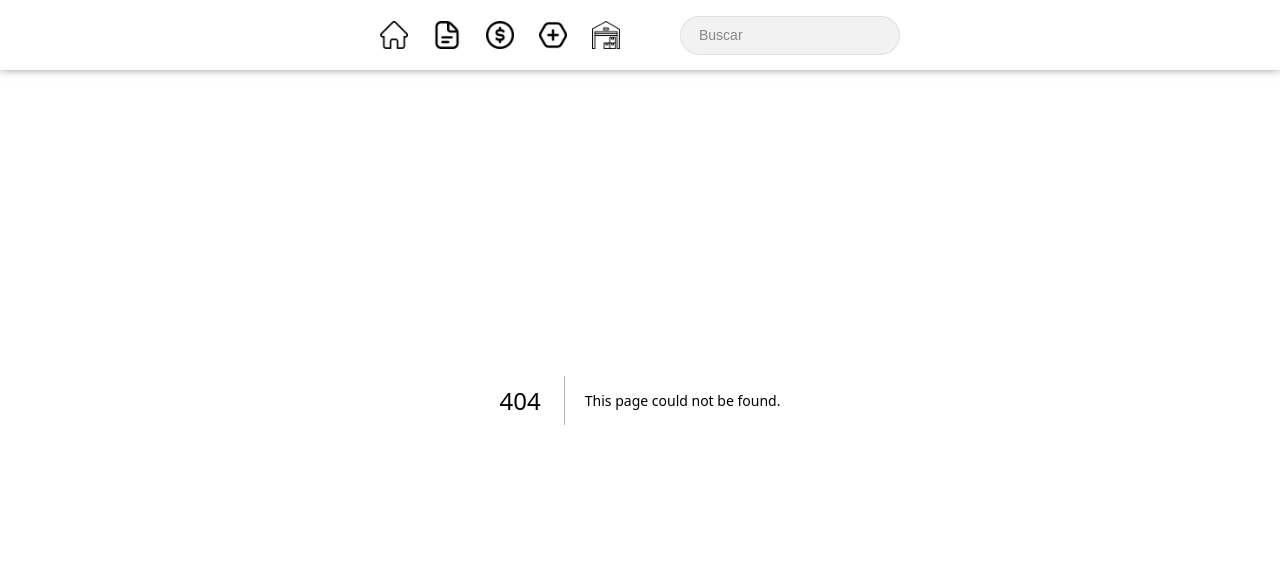
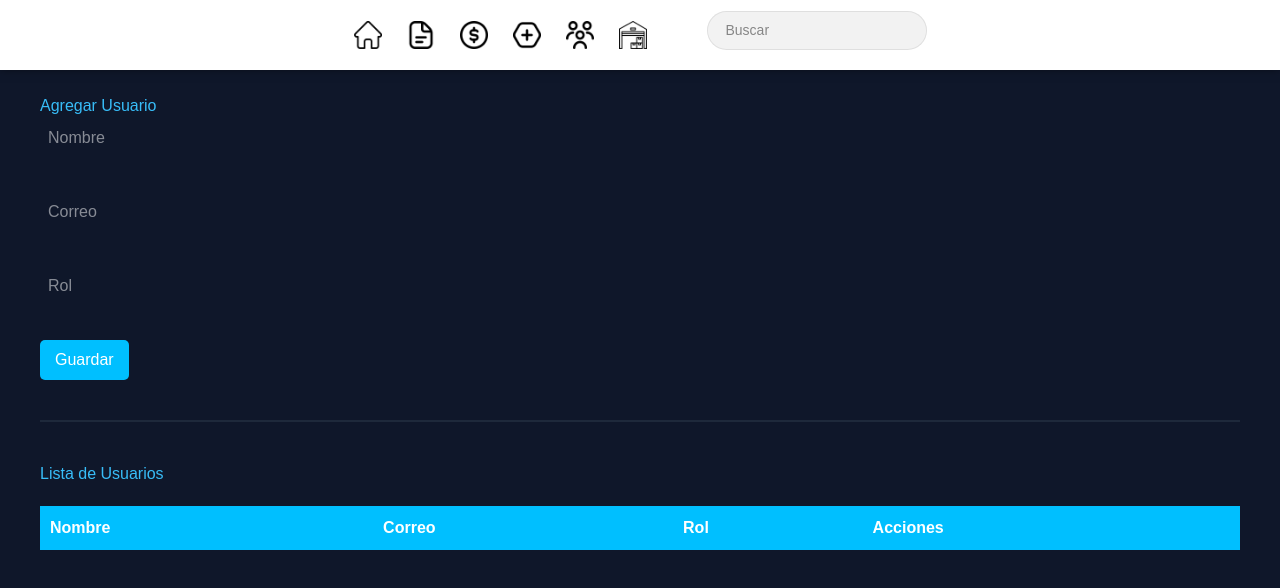
Before and after one commit to Setex10/my-app, a Next.js app: page /RegistroUser in a window 1280 px wide. Before the commit this address had no page. Shown: the top 588 px of the page. Built offline with nearby package versions, Linux system fonts and the light colour scheme.

Commit message:
se agregao la ui para el registro de usuarios y se  agrego su respectiva url al menu

```diff
--- /dev/null
+++ b/src/app/RegistroUser/page.jsx
@@ -0,0 +1,39 @@
+import "./usuarios.css"
+
+export default function Usuarios() {
+    return (
+        <div>
+            <h1>Usuarios</h1>
+
+            <h2>Agregar Usuario</h2>
+
+            <input type="text" placeholder="Nombre" />
+            <br /><br />
+
+            <input type="email" placeholder="Correo" />
+            <br /><br />
+
+            <input type="text" placeholder="Rol" />
+            <br /><br />
+
+            <button>Guardar</button>
+
+            <hr />
+
+            <h2>Lista de Usuarios</h2>
+
+            <table>
+                <thead>
+                    <tr>
+                        <th>Nombre</th>
+                        <th>Correo</th>
+                        <th>Rol</th>
+                        <th>Acciones</th>
+                    </tr>
+                </thead>
+                <tbody>
+                </tbody>
+            </table>
+        </div>
+    )
+}
--- /dev/null
+++ b/src/app/RegistroUser/usuarios.css
@@ -0,0 +1,62 @@
+body {
+    background-color: #0f172a; /* fondo oscuro */
+    font-family: Arial, sans-serif;
+    color: white;
+    margin: 0;
+    padding: 40px;
+}
+
+h1 {
+    color: #00bfff; /* azul brillante */
+    margin-bottom: 20px;
+}
+
+h2 {
+    color: #38bdf8;
+    margin-top: 30px;
+}
+
+input {
+    padding: 8px;
+    width: 250px;
+    border-radius: 5px;
+    border: none;
+    outline: none;
+    margin-bottom: 10px;
+}
+
+button {
+    padding: 8px 15px;
+    background-color: #00bfff;
+    border: none;
+    color: white;
+    border-radius: 5px;
+    cursor: pointer;
+}
+
+button:hover {
+    background-color: #009acd;
+}
+
+hr {
+    margin: 40px 0;
+    border: 1px solid #1e293b;
+}
+
+table {
+    width: 100%;
+    border-collapse: collapse;
+    margin-top: 20px;
+    background-color: #1e293b;
+}
+
+th {
+    background-color: #00bfff;
+    padding: 10px;
+    text-align: left;
+}
+
+td {
+    padding: 10px;
+    border-top: 1px solid #334155;
+}
--- a/src/app/components/Menu.jsx
+++ b/src/app/components/Menu.jsx
@@ -29,6 +29,16 @@ const Menu = () => {
                     <img src="/plus-hexagon.png" alt="" />
                     </Link>
                 </li>
+                <li>
+                <Link href = "/RegistroUser">
+                <img src="/users-alt.png" alt="" />
+                </Link>
+
+
+
+                </li>
+
+
 
                 <li>
                     <Link href="/inventario">
```
Also changed, not shown: public/users-alt.png (added).
